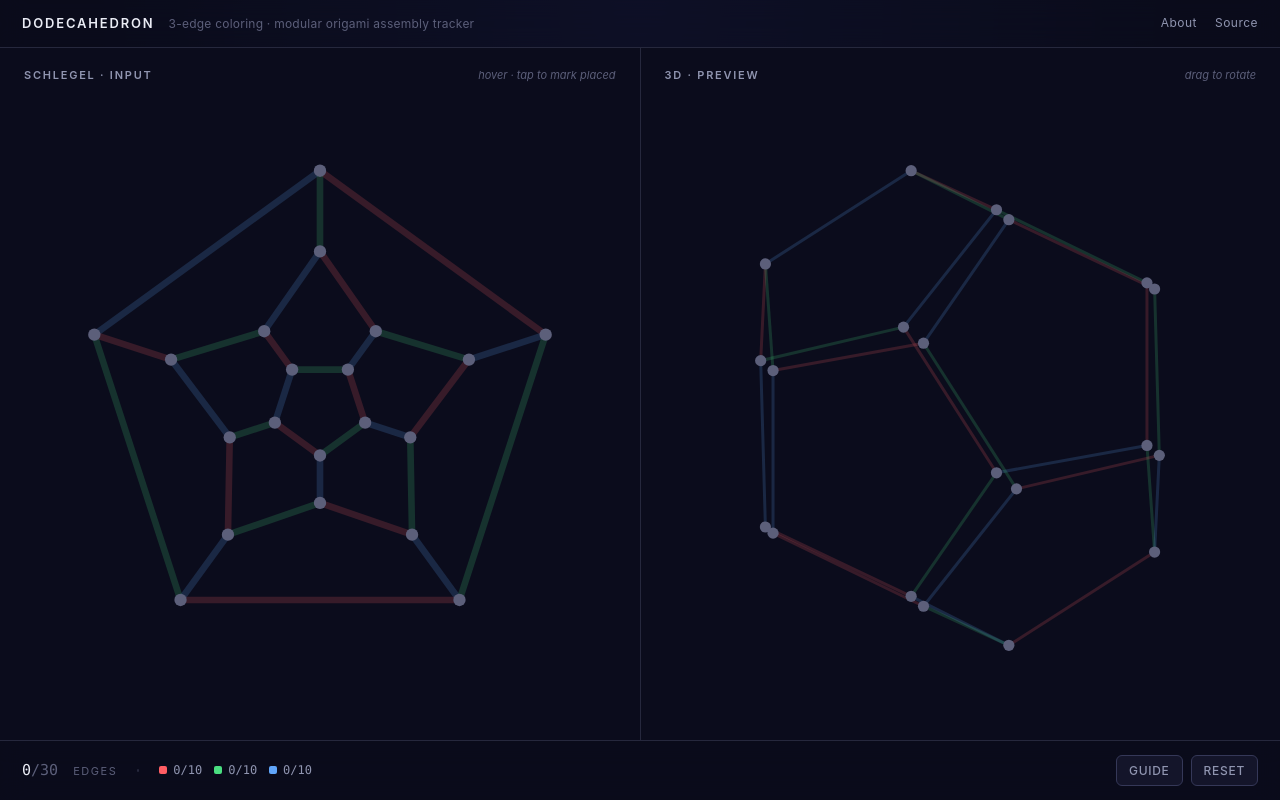
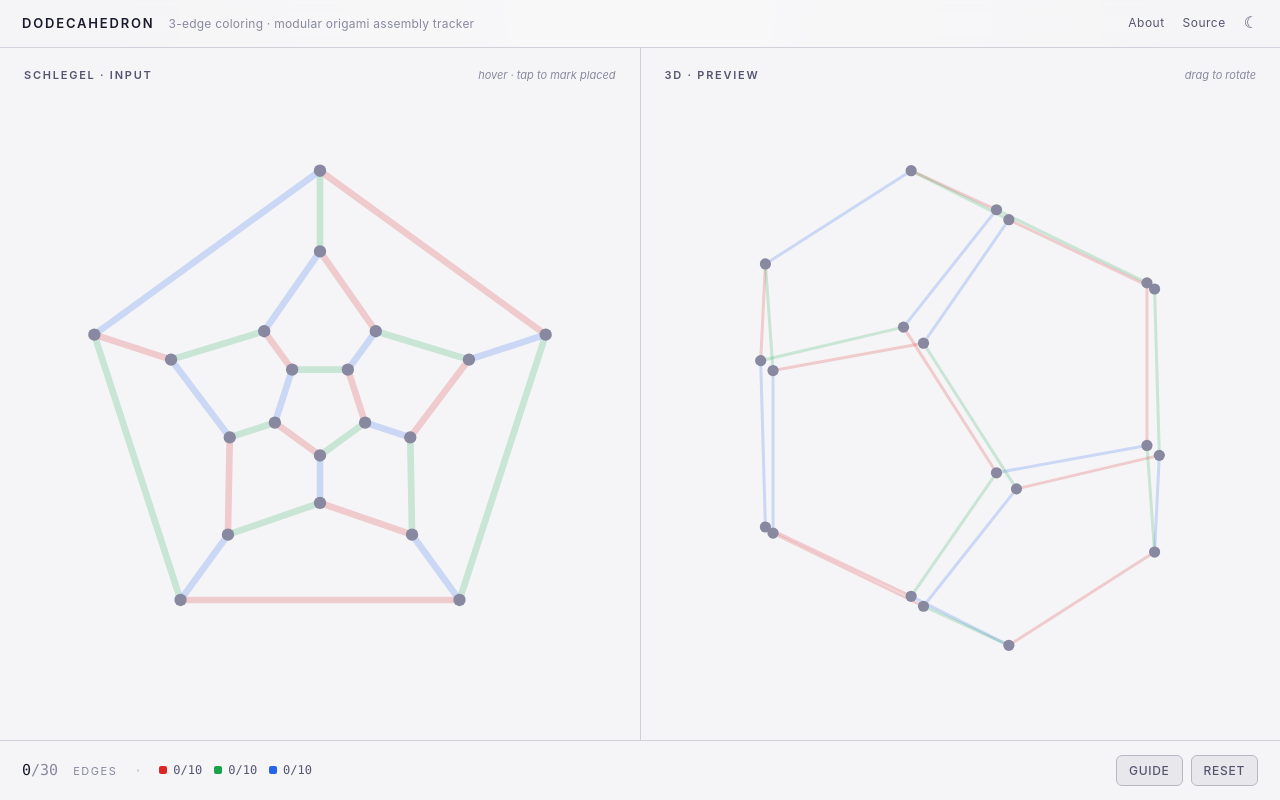
Before and after one commit to akshargupta/dodecahedron, a website built with Vite: page index.html in a window 1280 px wide. Built offline with nearby package versions, Linux system fonts and the light colour scheme.

Commit message:
Add dark/light theme toggle
Respects prefers-color-scheme, persists choice in localStorage,
toggle button in header. Light theme uses deeper edge colors for
contrast on white background.

Co-Authored-By: Claude Opus 4.6 <noreply@anthropic.com>

```diff
--- a/index.html
+++ b/index.html
@@ -15,6 +15,7 @@
       <nav class="top-links">
         <a href="#">About</a>
         <a href="#">Source</a>
+        <button id="theme-toggle" aria-label="Toggle theme">&#9788;</button>
       </nav>
     </header>
 
@@ -67,6 +68,13 @@
     </footer>
   </div>
 
+  <script>
+    // Apply saved theme before first paint to prevent flash
+    (function() {
+      var saved = localStorage.getItem('dodec-theme');
+      if (saved) document.documentElement.setAttribute('data-theme', saved);
+    })();
+  </script>
   <script type="module" src="/src/main.js"></script>
 </body>
 </html>
--- a/src/main.js
+++ b/src/main.js
@@ -331,5 +331,28 @@ document.getElementById('btn-reset').addEventListener('click', () => {
   render();
 });
 
+/* ==========================================================
+   Theme toggle
+   ========================================================== */
+const themeBtn = document.getElementById('theme-toggle');
+
+function isDark() {
+  const attr = document.documentElement.getAttribute('data-theme');
+  return attr === 'dark' || (!attr && window.matchMedia('(prefers-color-scheme: dark)').matches);
+}
+
+function updateThemeIcon() {
+  themeBtn.textContent = isDark() ? '\u263C' : '\u263E';
+}
+
+themeBtn.addEventListener('click', () => {
+  const next = isDark() ? 'light' : 'dark';
+  document.documentElement.setAttribute('data-theme', next);
+  localStorage.setItem('dodec-theme', next);
+  updateThemeIcon();
+});
+
+updateThemeIcon();
+
 // Initial paint
 render();
--- a/src/style.css
+++ b/src/style.css
@@ -1,3 +1,4 @@
+/* Dark theme (default) */
 :root {
   --bg:        #0b0c1c;
   --bg-grad:   radial-gradient(ellipse at top, #141638 0%, #0b0c1c 60%);
@@ -5,6 +6,7 @@
   --surface-2: #1a1c33;
   --border:    #26283d;
   --border-strong: #353858;
+  --header-bg: rgba(11, 12, 28, 0.6);
 
   --fg:        #eaecf5;
   --fg-dim:    #9095b0;
@@ -23,6 +25,74 @@
   --glow-a: 0 0 6px rgba(255, 93, 99, 0.55);
   --glow-b: 0 0 6px rgba(74, 222, 128, 0.55);
   --glow-c: 0 0 6px rgba(96, 165, 250, 0.55);
+
+  --face-fill: rgba(255, 255, 255, 0.04);
+  --vertex-glow: rgba(234, 236, 245, 0.55);
+}
+
+/* Light theme */
+[data-theme="light"] {
+  --bg:        #f5f5f7;
+  --bg-grad:   radial-gradient(ellipse at top, #ffffff 0%, #f5f5f7 60%);
+  --surface:   #e8e8ec;
+  --surface-2: #dddde2;
+  --border:    #d0d0d8;
+  --border-strong: #b8b8c4;
+  --header-bg: rgba(245, 245, 247, 0.7);
+
+  --fg:        #1a1a2e;
+  --fg-dim:    #555570;
+  --fg-muted:  #8888a0;
+
+  --c-a: #dc2626;
+  --c-b: #16a34a;
+  --c-c: #2563eb;
+
+  --c-a-dim: rgba(220, 38, 38, 0.2);
+  --c-b-dim: rgba(22, 163, 74, 0.2);
+  --c-c-dim: rgba(37, 99, 235, 0.2);
+
+  --hover: #333350;
+
+  --glow-a: 0 0 6px rgba(220, 38, 38, 0.4);
+  --glow-b: 0 0 6px rgba(22, 163, 74, 0.4);
+  --glow-c: 0 0 6px rgba(37, 99, 235, 0.4);
+
+  --face-fill: rgba(0, 0, 0, 0.04);
+  --vertex-glow: rgba(26, 26, 46, 0.4);
+}
+
+@media (prefers-color-scheme: light) {
+  :root:not([data-theme="dark"]) {
+    --bg:        #f5f5f7;
+    --bg-grad:   radial-gradient(ellipse at top, #ffffff 0%, #f5f5f7 60%);
+    --surface:   #e8e8ec;
+    --surface-2: #dddde2;
+    --border:    #d0d0d8;
+    --border-strong: #b8b8c4;
+    --header-bg: rgba(245, 245, 247, 0.7);
+
+    --fg:        #1a1a2e;
+    --fg-dim:    #555570;
+    --fg-muted:  #8888a0;
+
+    --c-a: #dc2626;
+    --c-b: #16a34a;
+    --c-c: #2563eb;
+
+    --c-a-dim: rgba(220, 38, 38, 0.2);
+    --c-b-dim: rgba(22, 163, 74, 0.2);
+    --c-c-dim: rgba(37, 99, 235, 0.2);
+
+    --hover: #333350;
+
+    --glow-a: 0 0 6px rgba(220, 38, 38, 0.4);
+    --glow-b: 0 0 6px rgba(22, 163, 74, 0.4);
+    --glow-c: 0 0 6px rgba(37, 99, 235, 0.4);
+
+    --face-fill: rgba(0, 0, 0, 0.04);
+    --vertex-glow: rgba(26, 26, 46, 0.4);
+  }
 }
 
 * { box-sizing: border-box; margin: 0; padding: 0; }
@@ -44,7 +114,7 @@ header {
   display: flex; align-items: center; justify-content: space-between;
   padding: 14px 22px;
   border-bottom: 1px solid var(--border);
-  background: rgba(11, 12, 28, 0.6);
+  background: var(--header-bg);
   backdrop-filter: blur(12px);
 }
 .brand { display: flex; align-items: baseline; gap: 14px; }
@@ -56,6 +126,12 @@ header {
 .top-links { display: flex; gap: 18px; color: var(--fg-dim); font-size: 12px; letter-spacing: 0.04em; }
 .top-links a { color: inherit; text-decoration: none; transition: color 0.15s; }
 .top-links a:hover { color: var(--fg); }
+#theme-toggle {
+  background: none; border: none; cursor: pointer;
+  color: var(--fg-dim); font-size: 16px; padding: 0;
+  line-height: 1; transition: color 0.15s;
+}
+#theme-toggle:hover { color: var(--fg); }
 
 /* Main two panels */
 main {
@@ -119,11 +195,11 @@ main {
 }
 .vertex.is-locked {
   fill: var(--fg);
-  filter: drop-shadow(0 0 4px rgba(234, 236, 245, 0.55));
+  filter: drop-shadow(0 0 4px var(--vertex-glow));
 }
 
 .face {
-  fill: rgba(255, 255, 255, 0.04);
+  fill: var(--face-fill);
   opacity: 0; transition: opacity 0.25s;
   pointer-events: none;
 }
@@ -137,7 +213,7 @@ footer {
   display: flex; align-items: center; justify-content: space-between;
   padding: 14px 22px;
   border-top: 1px solid var(--border);
-  background: rgba(11, 12, 28, 0.6);
+  background: var(--header-bg);
   backdrop-filter: blur(12px);
 }
 .progress { display: flex; align-items: center; gap: 20px; }
```
